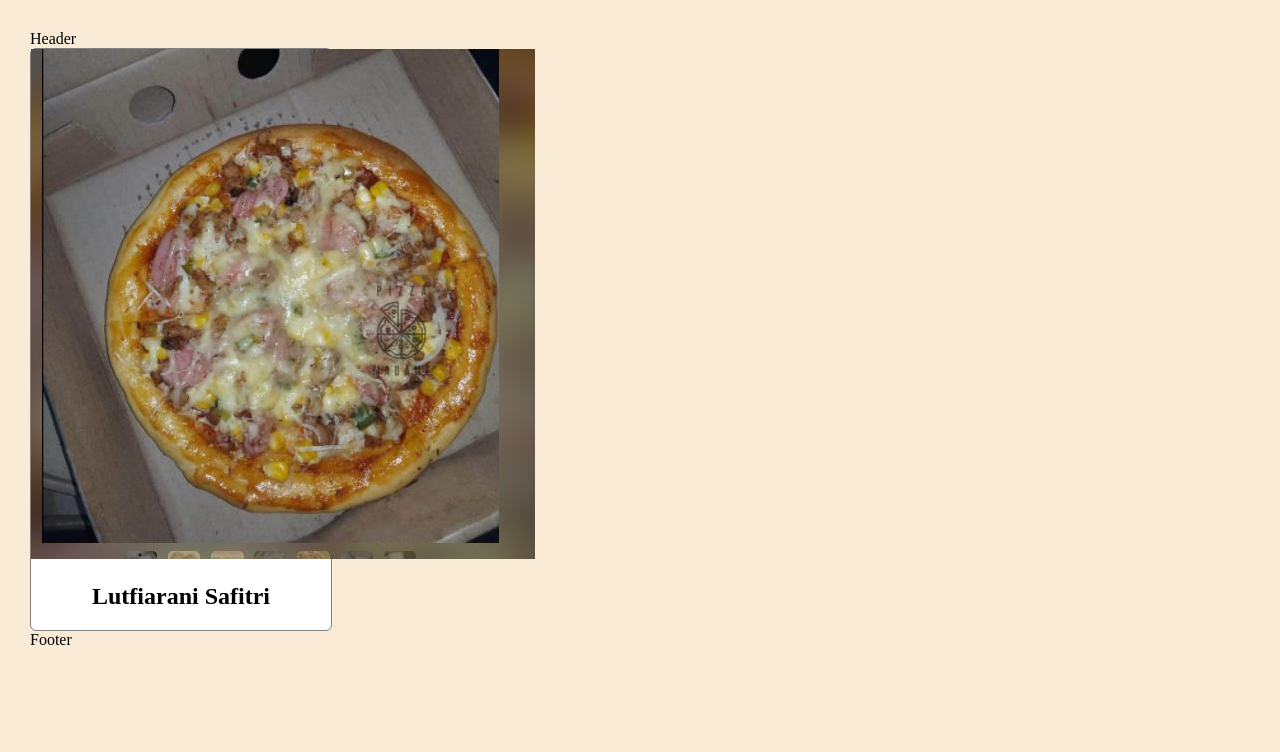
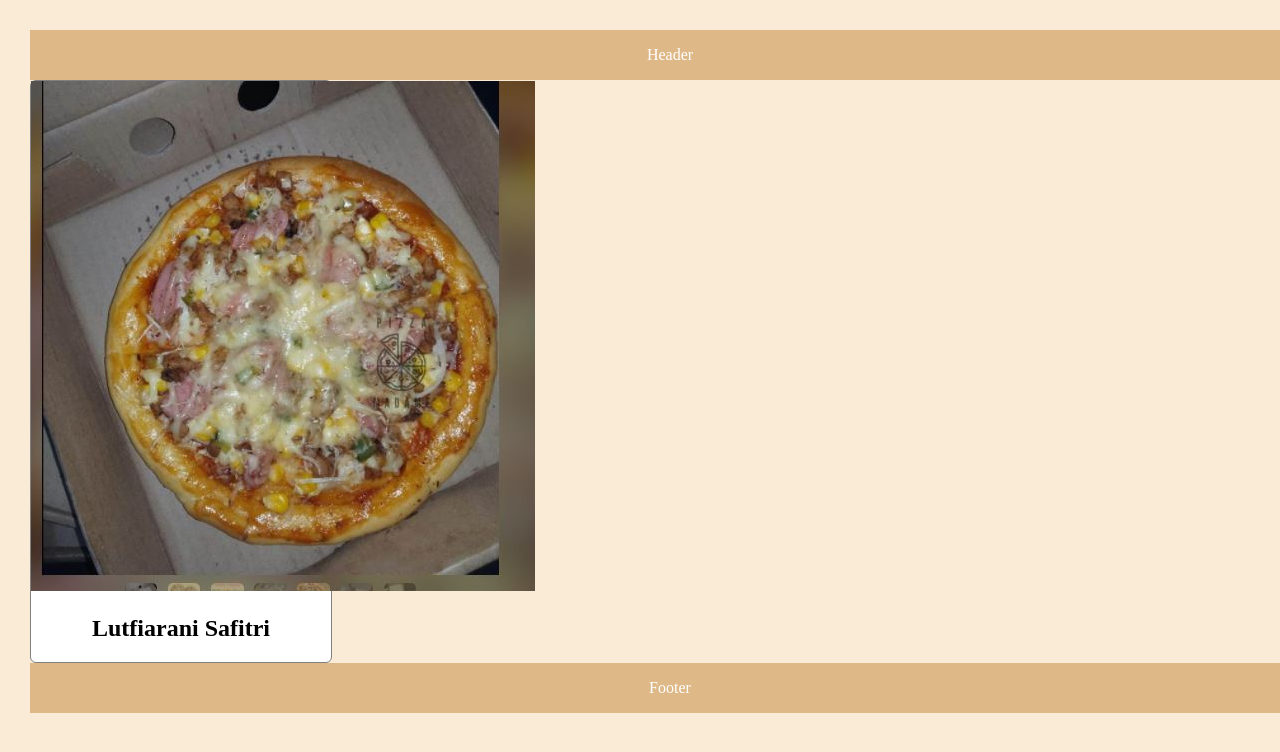
Before and after one commit to lutfiarani/my-repo-from-remote, a plain HTML site: page index.html in a window 1280 px wide. Shown: the top 752 px of the page. Drawn offline with Linux system fonts and the light colour scheme.

Commit message:
change the css

```diff
--- a/style.css
+++ b/style.css
@@ -20,11 +20,18 @@ body {
     text-align: center;
  }
 
-<<<<<<< HEAD
+
  #footer {
-=======
+    width: 100%;
+    height: 50px;
+    line-height: 50px;
+    background-color: burlywood;
+    text-align: center;
+    color: white;
+}
+
  #header {
->>>>>>> development.1-0
+
     width: 100%;
     height: 50px;
     line-height: 50px;
```
